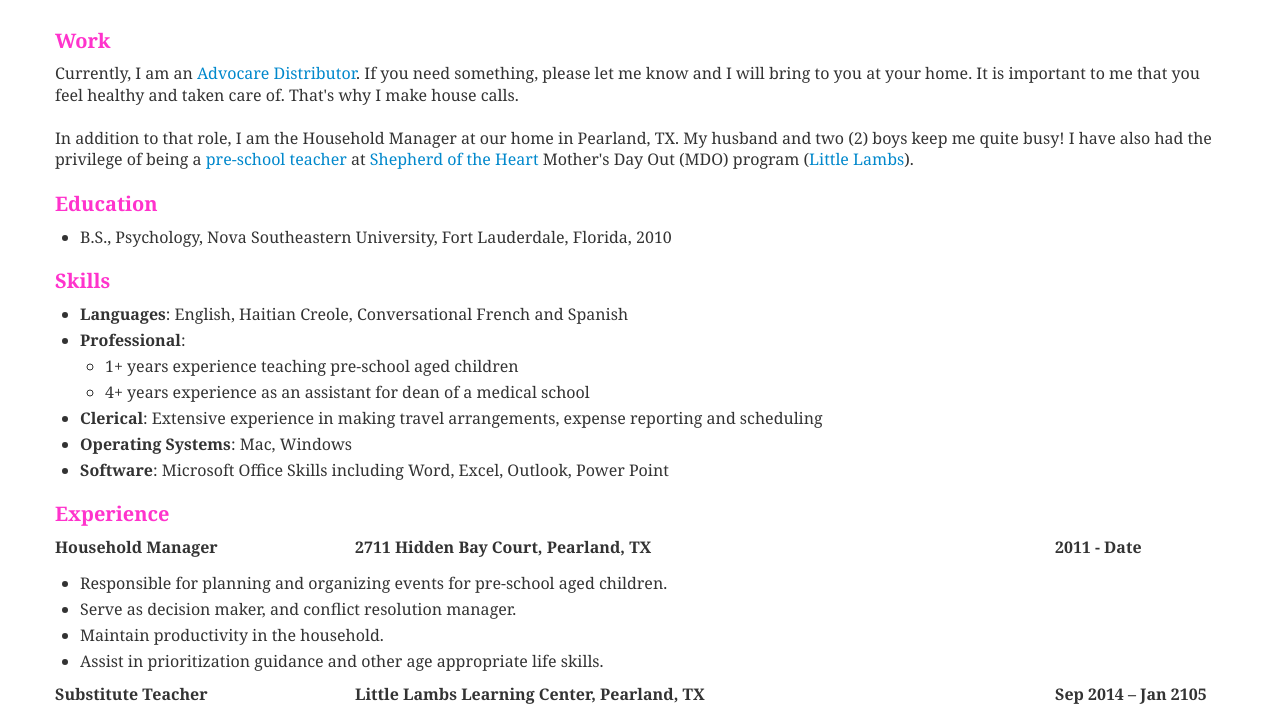
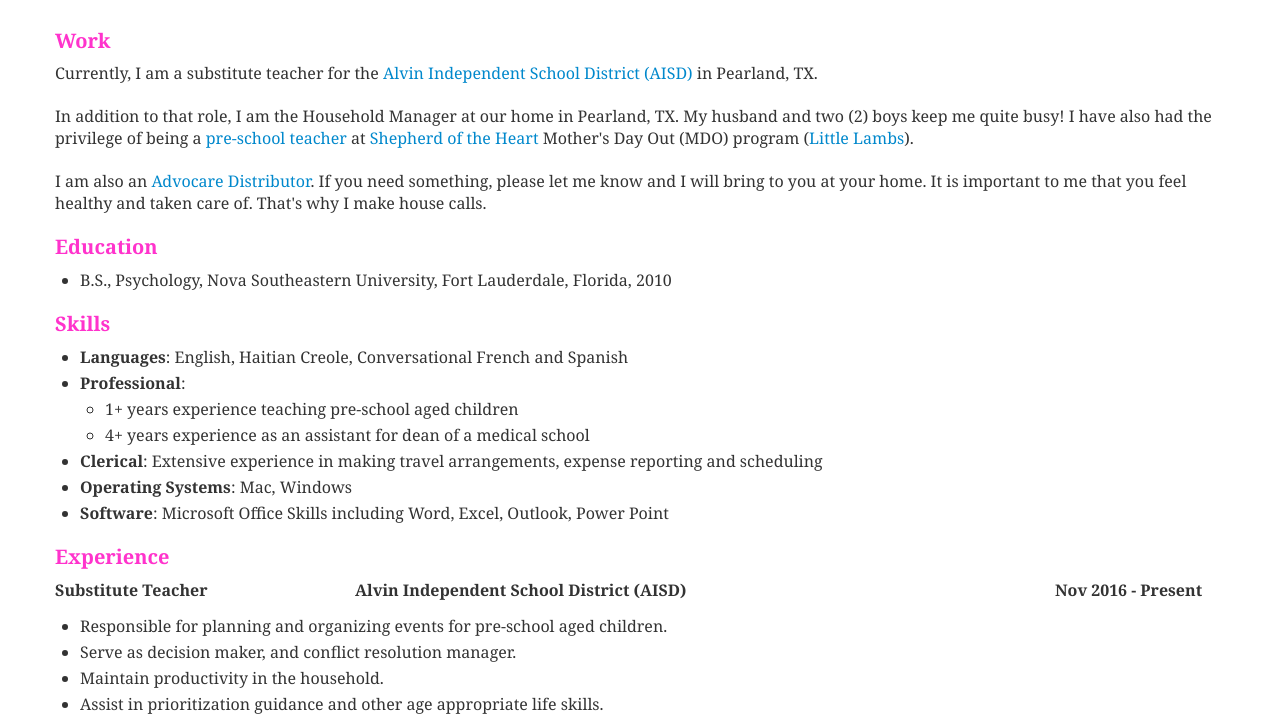
Before and after one commit to gregjonason/mariejonason.github.io, a plain HTML site: page index.html in a window 1280 px wide. Shown: the part 213-934 px from the top of the page. Drawn offline with nearby package versions, Linux system fonts and the light colour scheme.

Commit message:
my latest files

```diff
--- a/index.html
+++ b/index.html
@@ -1188,10 +1188,13 @@
 						<h4>Work</h4>
 						</font>
 						<p>
-							Currently, I am an <a href="https://www.advocare.com/170222821/Store/default.aspx" target="_new" title="Advocare">Advocare Distributor</a>. If you need something, please let me know and I will bring to you at your home. It is important to me that you feel healthy and taken care of. That's why I make house calls.
+							Currently, I am a substitute teacher for the <a href="https://www.alvinisd.net/" target="_new" title="Alvin Independent School District &#40;AISD&#41;">Alvin Independent School District &#40;AISD&#41;</a> in Pearland, TX.
 							<br />
 							<br />
 							In addition to that role, I am the Household Manager at our home in Pearland, TX. My husband and two (2) boys keep me quite busy! I have also had the privilege of being a <a href="preschool-teacher-pov.jpg" target="_blank">pre-school teacher</a> at <a href="http://www.shepherdoftheheart.org" target="_blank">Shepherd of the Heart</a> Mother's Day Out (MDO) program (<a href="http://shepherdoftheheart.org/little-lambs" target="_blank">Little Lambs</a>).
+							<br />
+							<br />
+							I am also an <a href="https://www.advocare.com/170222821/Store/default.aspx" target="_new" title="Advocare">Advocare Distributor</a>. If you need something, please let me know and I will bring to you at your home. It is important to me that you feel healthy and taken care of. That's why I make house calls.
 						</p>
 					</div>
 				</div>
@@ -1264,13 +1267,41 @@
 
 				<div class="row-fluid exp-item">
 					<div class="span3">
+						Substitute Teacher
+					</div>
+					<div class="span7">
+						Alvin Independent School District &#40;AISD&#41;
+					</div>
+					<div class="span2">
+						Nov 2016 - Present
+					</div>
+				</div>
+				<div class="row-fluid">
+					<ul>
+						<li>
+							Responsible for planning and organizing events for pre-school aged children.
+						</li>
+						<li>
+							Serve as decision maker, and conflict resolution manager.
+						</li>
+						<li>
+							Maintain productivity in the household.
+						</li>
+						<li>
+							Assist in prioritization guidance and other age appropriate life skills.
+						</li>
+					</ul>
+				</div>
+
+				<div class="row-fluid exp-item">
+					<div class="span3">
 						Household Manager
 					</div>
 					<div class="span7">
-						2711 Hidden Bay Court, Pearland, TX
+						My Home @ Pearland, TX
 					</div>
 					<div class="span2">
-						2011 - Date
+						Jun 2011 - Present
 					</div>
 				</div>
 				<div class="row-fluid">
@@ -1298,7 +1329,7 @@
 						Little Lambs Learning Center, Pearland, TX
 					</div>
 					<div class="span2">
-						Sep 2014 – Jan 2105
+						Sep 2014 – Jan 2015
 					</div>
 				</div>
 				<div class="row-fluid">
@@ -1356,7 +1387,7 @@
 						Nova Southeastern University, Davie, FL
 					</div>
 					<div class="span2">
-						Jul, 2005 – Aug 2009
+						Jul 2005 – Aug 2009
 					</div>
 				</div>
 				<div class="row-fluid">
```
Also changed, not shown: alvin_isd_subsitute_teacher_job_description.txt (added), 2 other files.
